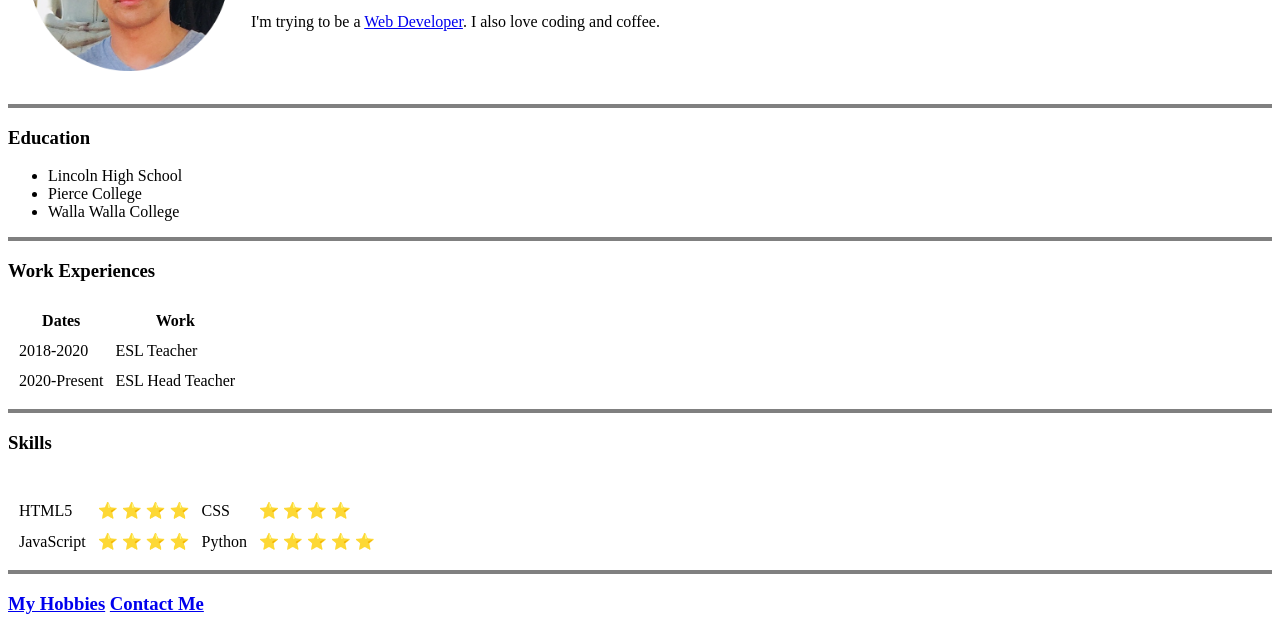
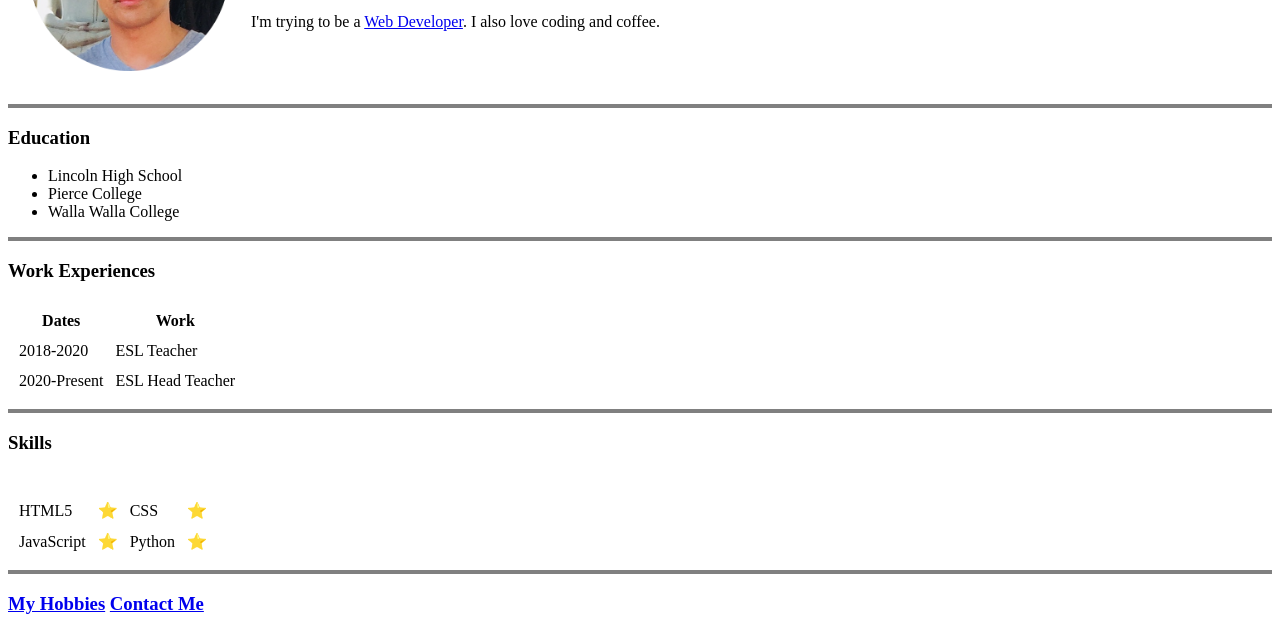
Before and after one commit to MoeGreen-Stacks/moe, a plain HTML site: page index.html in a window 1280 px wide. Shown: the part 158-800 px from the top of the page. Drawn offline with Linux system fonts and the light colour scheme.

Commit message:
Adding new File

```diff
--- a/index.html
+++ b/index.html
@@ -59,15 +59,15 @@
    <table cellspacing="10px">
        <tr>
             <td>HTML5</td>
-            <td>⭐️ ⭐️ ⭐ ⭐️</td>
+            <td>⭐️ </td>
             <td>CSS</td>
-            <td>⭐️ ⭐️ ⭐️ ⭐️</td>
+            <td>⭐️ </td>
        </tr>
        <tr>
             <td>JavaScript</td>
-            <td>⭐️ ⭐️ ⭐️ ⭐️</td>
+            <td>⭐️ </td>
             <td>Python</td>
-            <td>⭐️ ⭐️ ⭐️ ⭐️ ⭐️</td>
+            <td>⭐️ </td>
        </tr>
    </table>
 
```
